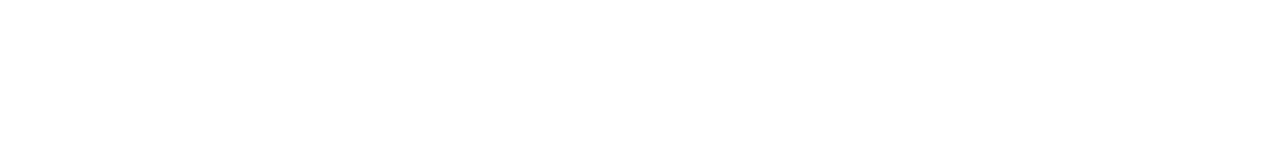
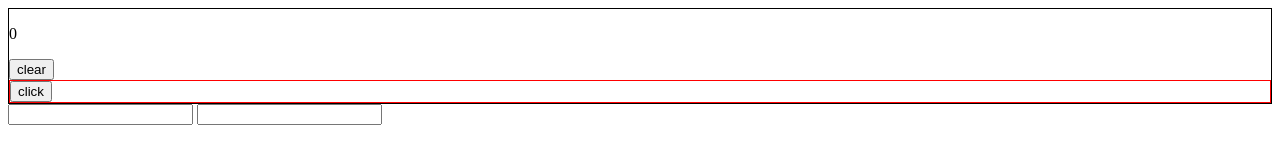
Before and after one commit to mechanoid/custom-element-examples, a website: page index.html in a window 1280 px wide. Shown: the top 164 px of the page. Drawn offline with Linux system fonts and the light colour scheme.

Commit message:
some examples

```diff
--- a/index.html
+++ b/index.html
@@ -6,12 +6,46 @@
   <meta name="viewport" content="width=device-width, initial-scale=1.0">
   <script src="main.js" type="module" async></script>
   <title>Document</title>
+  <style>
+    body {
+      min-height: 3000px;
+    }
+
+    my-component, my-sub-component {
+      display: block;
+      border: 1px solid #000;
+      min-height: 1rem;
+    }
+
+    my-component my-sub-component {
+      border-color: red;
+    }
+  </style>
 </head>
 <body>
+  <my-event-bus>
+  </my-event-bus>
 
   <my-component>
-    <my-sub-component></my-sub-component>
+    <p class="counter"></p>
+    <button type="button">clear</button>
+
+    <my-sub-component>
+      <button type="button">click</button>
+    </my-sub-component>
   </my-component>
 
+
+  <form action="">
+
+    <validated-input>
+      <input id="pw-field" type="password" is="my-password" required min="8" must-equal="#confirm-pw">
+      <error-messages>
+
+      </error-messages>
+    </validated-input>
+    <input id="confirm-pw" type="password" is="my-password" required min="8" must-equal="#pw-field">
+
+  </form>
 </body>
 </html>
--- a/main.js
+++ b/main.js
@@ -1,7 +1,94 @@
 class MyComponent extends HTMLElement {
+  constructor() {
+    super()
+    this.count = 0
+  }
   connectedCallback() {
-    console.log('MyComponent:', 'connected');
+    this.app = document.querySelector('my-event-bus')
+    this.counter = this.querySelector('.counter')
+    this.button = this.querySelector('button')
+    this.subComponent = this.querySelector('my-sub-component')
+
+    this.update()
+
+    this.countListener = (e) => {
+      this.count += parseInt(e.detail.step)
+      this.update()
+    }
+    this.app.addEventListener('my-sub-component:clicked', this.countListener)
+
+    this.clearListener = (e) => {e.preventDefault(); this.onClear()}
+    this.app.addEventListener('my-sub-component:clear', this.clearListener)
+
+    this.clickListener = () => {
+      this.subComponent?.clear()
+    }
+    this.button?.addEventListener('click', this.clickListener)
+  }
+
+  disconnectedCallback() {
+    this.app?.removeEventListener('my-sub-component:clicked', this.countListener)
+    this.button?.removeEventListener('click', this.clickListener)
+  }
+
+  update() {
+    if (this.counter){
+      this.counter.textContent = this.count
+    }
+  }
+
+  onClear() {
+    this.count = 0
+    this.update()
+  }
+}
+
+class MySubComponent extends HTMLElement {
+  connectedCallback() {
+    this.app = document.querySelector('my-event-bus')
+    this.button = this.querySelector('button')
+
+    if(!this.button) {
+      throw new Error('sub component is missing a button')
+    }
+
+    this.clickListener = () => {
+      this.app.dispatchEvent(new CustomEvent('my-sub-component:clicked', { detail: { step: 1 } }))
+    }
+    this.button.addEventListener('click', this.clickListener)
+  }
+
+  disconnectedCallback() {
+    this.button?.removeEventListener('click', this.clickListener)
+  }
+
+  clear() {
+    this.app.dispatchEvent(new CustomEvent('my-sub-component:clear'))
+  }
+}
+
+class ValidatedInput extends HTMLElement {
+  constructor() {
+    super()
+  }
+
+  connectedCallback() {
+    this.insertAdjacentHTML(`<my-error-messages />`)
+  }
+}
+
+
+class MyPassword extends HTMLInputElement {
+  connectedCallback() {
+    this.required = this.hasAttribute("required")
+    this.minCharacters = this.getAttribute("min")
+  }
+
+  validate() {
+    return this.textContent.length >= parseInt(this.minCharacters)
   }
 }
 
 customElements.define('my-component', MyComponent)
+customElements.define('my-sub-component', MySubComponent)
+customElements.define('my-password', MyPassword, { extends: "input" })
```
